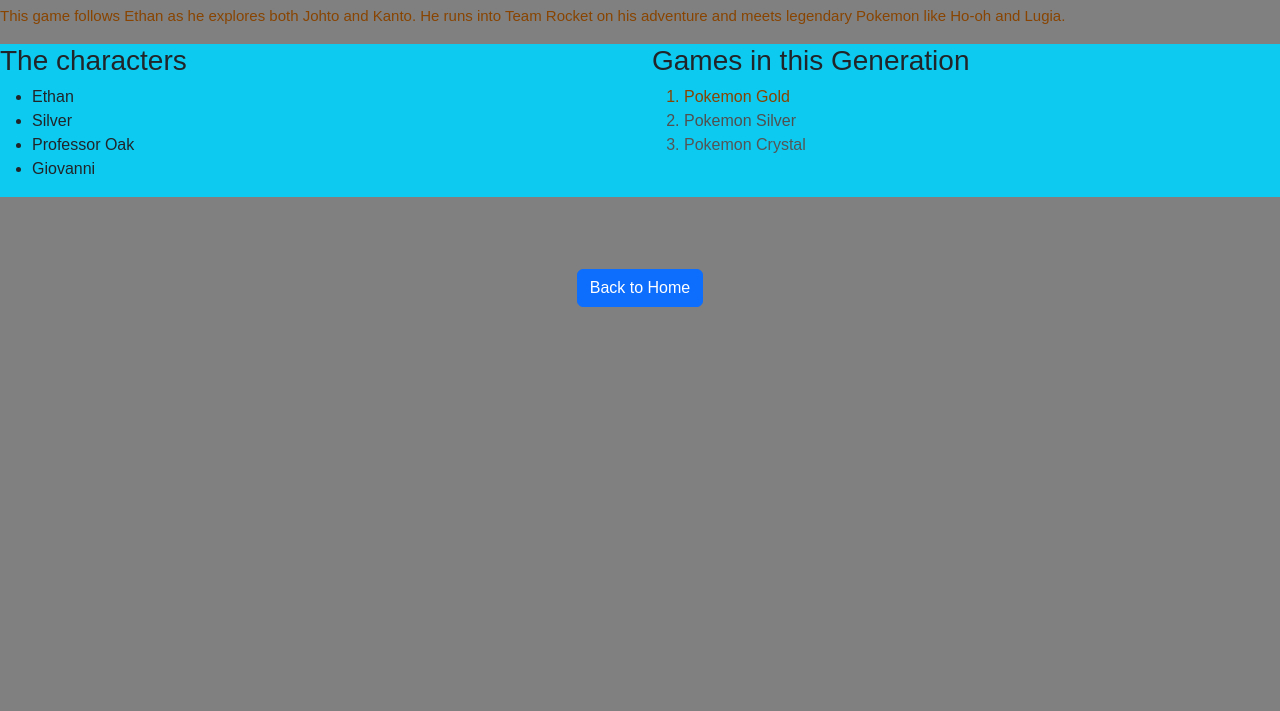
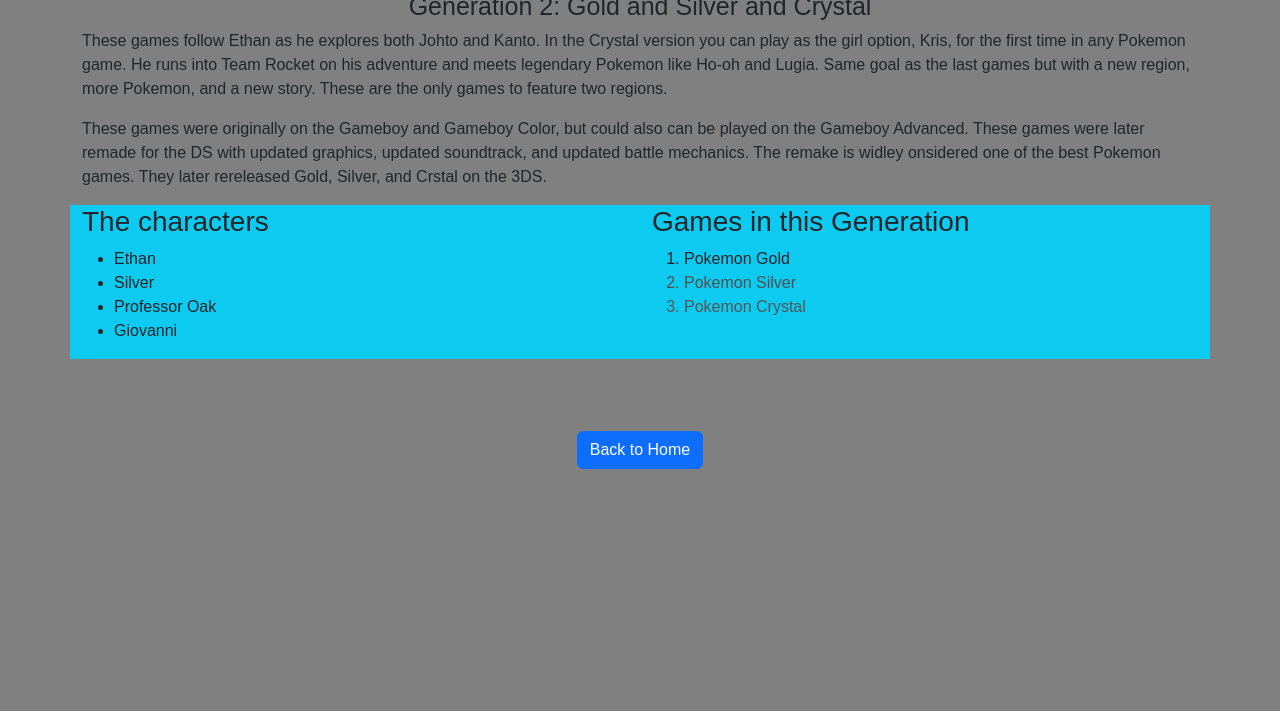
Before and after one commit to xstoub/educationalwebsite, a plain HTML site: page page2.html in a window 1280 px wide. Shown: the part 89-800 px from the top of the page. Drawn offline with nearby package versions, Linux system fonts and the light colour scheme.

Commit message:
Final polish before deployment

```diff
--- a/CSS/style.css
+++ b/CSS/style.css
@@ -39,9 +39,11 @@ img {
     color: #555500;
 }
 
+/*
 .gold {
     color: #884400;
 }
+*/
 
 .silver {
     color: #505050;
@@ -55,13 +57,17 @@ img {
     color: black;
 }
 
+/*
 #big {
     font-size: 40px;
 }
+*/
 
+/*
 #small {
     font-size: 15px;
 }
+*/
 
 /*
  add a felx container to the lists
--- a/page2.html
+++ b/page2.html
@@ -8,16 +8,29 @@
     <link rel="stylesheet" href="./css/style.css" />
 </head>
 <body>
+    <div class="container mt-4">
         <header>
         <h1>The History of Pokemon Cont.</h1>
         </header>
 
         <main>
 
-    <h2>Generation 2: Gold and Silver</h2>
+        <h2>Generation 2: Gold and Silver and Crystal</h2>
 
-    <p id="small" class="gold">This game follows Ethan as he explores both Johto and Kanto.
-        He runs into Team Rocket on his adventure and meets legendary Pokemon like Ho-oh and Lugia.</p>
+        <p>
+            These games follow Ethan as he explores both Johto and Kanto.
+            In the Crystal version you can play as the girl option, Kris, for the first time in any Pokemon game.
+            He runs into Team Rocket on his adventure and meets legendary Pokemon like Ho-oh and Lugia.
+            Same goal as the last games but with a new region, more Pokemon, and a new story.
+            These are the only games to feature two regions.
+        </p>
+
+        <p>
+            These games were originally on the Gameboy and Gameboy Color, but could also can be played on the Gameboy Advanced.
+            These games were later remade for the DS with updated graphics, updated soundtrack, and updated battle mechanics.
+            The remake is widley onsidered one of the best Pokemon games.
+            They later rereleased Gold, Silver, and Crstal on the 3DS.
+        </p>
 
         <div class="row">
             <section class="col-md-6 mb-4 bg-info">
@@ -58,6 +71,6 @@
             </nav>
         </footer>
 
-
+    </div>
 </body>
 </html>
```
Also changed, not shown: index.html (+12 -2 lines). Lines whose indentation alone changed are shown as unchanged.
